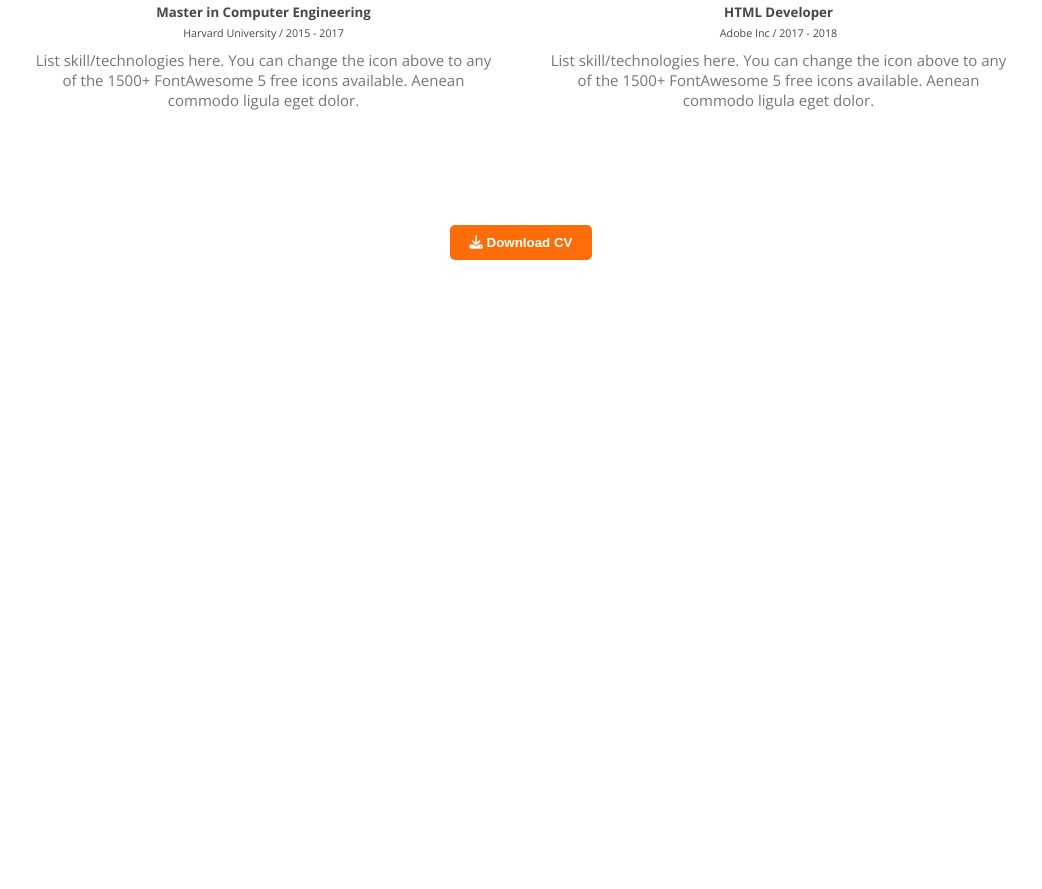
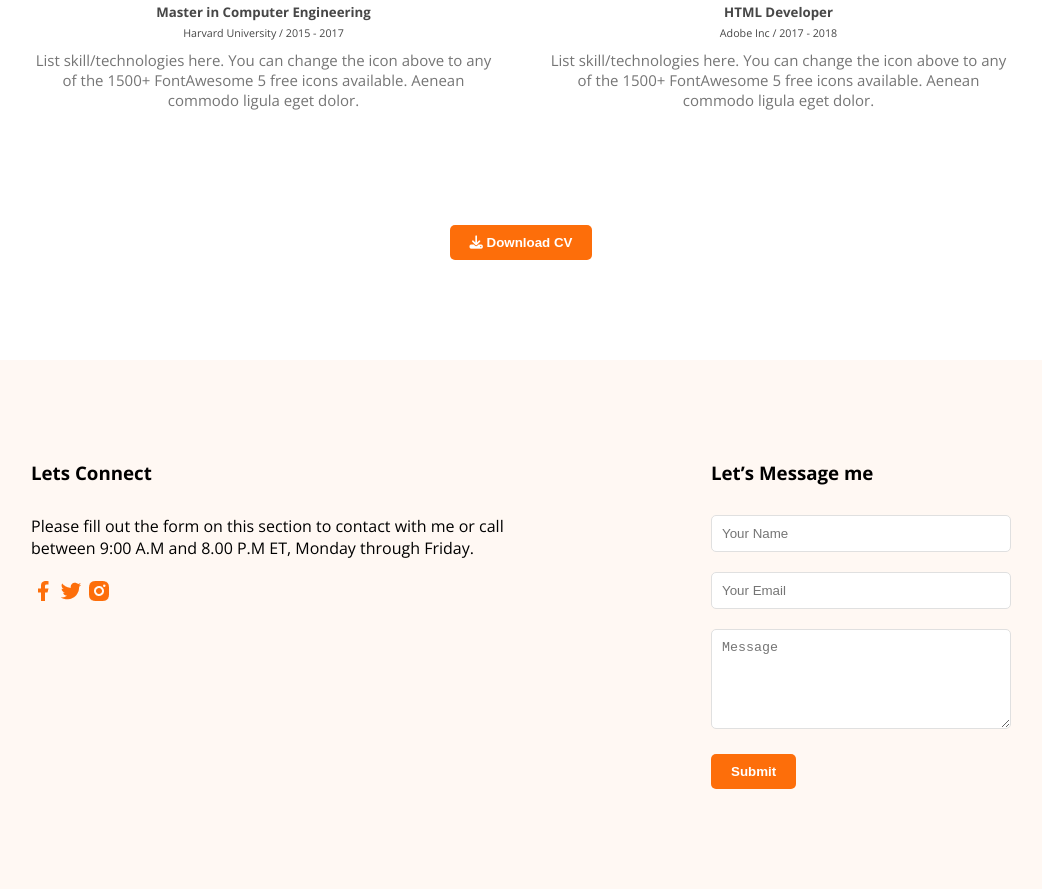
Before and after one commit to MD-Moniruzzaman-Arafat/web-project-1, a plain HTML site: page index.html in a window 1280 px wide. Shown: the part 2794-3683 px from the top of the page, without its empty margins (119-1161 px from the left). Before the commit the page ends 3154 px from the top, so only its background shows below. Drawn offline with nearby package versions, Linux system fonts and the light colour scheme.

Commit message:
footer section design

```diff
--- a/index.html
+++ b/index.html
@@ -159,8 +159,30 @@
             </div>
             <button class="button-primary"><i class="fa-solid fa-download"></i> Download CV</button>
         </section>
+    </main>
 
-    </main>
+    <footer>
+        <div class="footer-social">
+            <h3>Lets Connect</h3>
+            <p>Please fill out the form on this section to contact with me or call between 9:00 A.M and 8.00 P.M ET,
+                Monday through Friday.</p>
+            <img src="./images/icons/facebook.png" alt="">
+            <img src="./images/icons/twitter.png" alt="">
+            <img src="./images/icons/insta.png" alt="">
+        </div>
+        <div class="footer-form">
+            <h3>Let’s Message me</h3>
+            <form action="">
+                <input type="text" name="" id="" placeholder="Your Name">
+                <br>
+                <input type="email" name="" id="" placeholder="Your Email">
+                <br>
+                <textarea name="" id="" cols="30" rows="10" placeholder="Message"></textarea>
+                <br>
+                <button class="button-primary">Submit</button>
+            </form>
+        </div>
+    </footer>
 
 </body>
 
--- a/style.css
+++ b/style.css
@@ -198,3 +198,44 @@ main {
     font-weight: 400;
     font-size: 15px;
 }
+
+footer {
+    background: #FFF8F3;
+    padding: 100px 150px;
+    display: flex;
+    gap: 200px;
+}
+
+.footer-social h3,
+.footer-form h3 {
+    margin-bottom: 30px;
+}
+
+.footer-social p {
+    margin-bottom: 20px;
+}
+
+input[type="text"] {
+    width: 300px;
+    padding: 10px;
+    border-radius: 5px;
+    border: 1px solid #E0E0E0;
+    margin-bottom: 20px;
+}
+
+input[type="email"] {
+    width: 300px;
+    padding: 10px;
+    border-radius: 5px;
+    border: 1px solid #E0E0E0;
+    margin-bottom: 20px;
+}
+
+textarea {
+    width: 300px;
+    padding: 10px;
+    border-radius: 5px;
+    border: 1px solid #E0E0E0;
+    margin-bottom: 20px;
+    height: 100px;
+}
```
